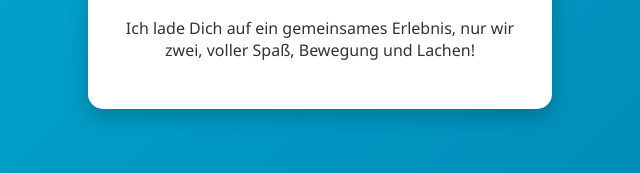
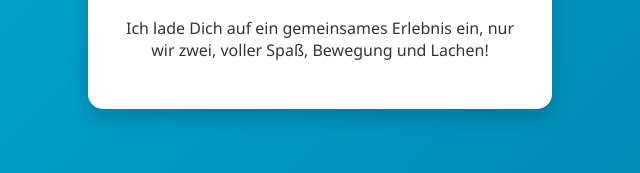
Before and after one commit to JosephineBohl/Geburtstagskarte, a plain HTML site: page index.html in a window 1280 px wide. Shown: the part 511-684 px from the top of the page, 320-960 px from the left. Drawn offline with Linux system fonts and the light colour scheme.

Commit message:
Update index.html

```diff
--- a/index.html
+++ b/index.html
@@ -12,7 +12,7 @@
     <p>Ich wünsche dir alles Liebe und Gute zum Geburtstag! 🥳</p>
     <p>Wie wär’s mit einem gemeinsamen Abenteuer?</p>
     <h2>🧗 Vielleicht mal wieder bouldern mit mir?</h2>
-    <p>Ich lade Dich auf ein gemeinsames Erlebnis, nur wir zwei, voller Spaß, Bewegung und Lachen!</p>
+    <p>Ich lade Dich auf ein gemeinsames Erlebnis ein, nur wir zwei, voller Spaß, Bewegung und Lachen!</p>
   </div>
 </body>
 </html>
```
